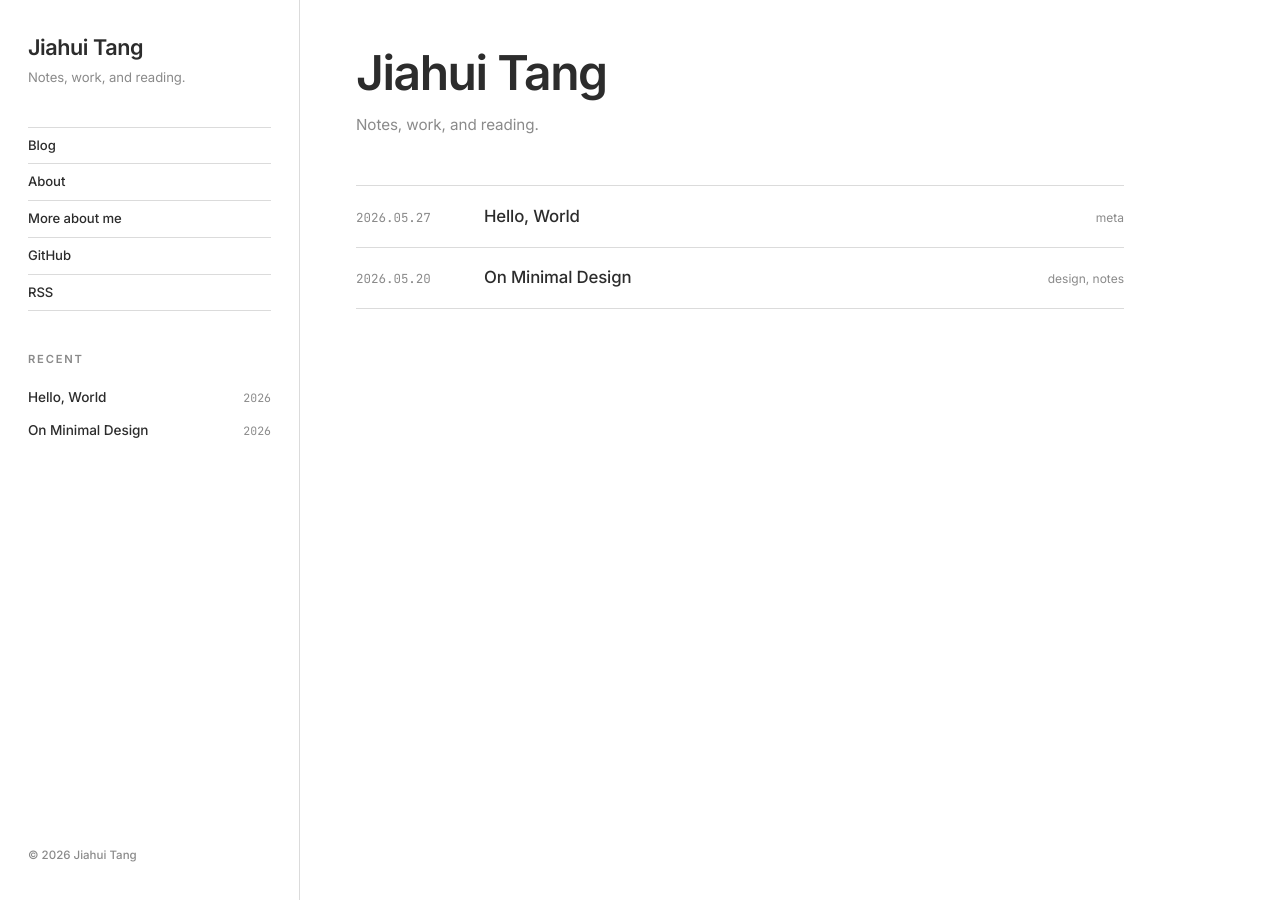
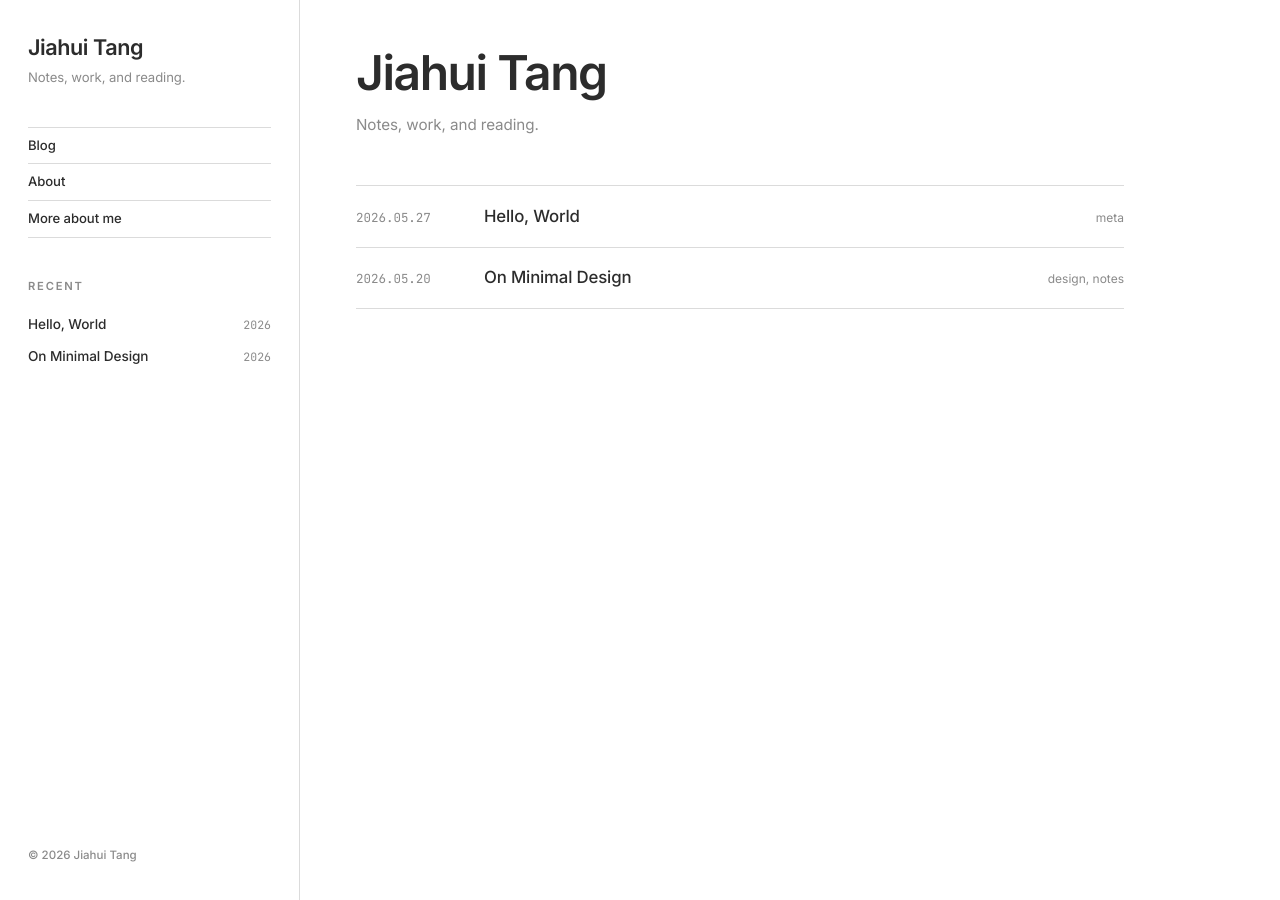
Before and after one commit to tangjiahui/tangjiahui.github.io, a Jekyll site: the page built from index.html, in a window 1280 px wide. Built offline with Jekyll 4.4.1, drawn with Linux system fonts in a browser that asks for light colours; the list of posts is cut into pages by our own code.

Commit message:
Remove GitHub and RSS sidebar links

```diff
--- a/_includes/sidebar.html
+++ b/_includes/sidebar.html
@@ -12,8 +12,6 @@
         <li><a href="{{ '/' | relative_url }}">Blog</a></li>
         <li><a href="{{ '/about/' | relative_url }}">About</a></li>
         <li><a href="{{ '/more/' | relative_url }}">More about me</a></li>
-        <li><a href="https://github.com/tangjiahui" target="_blank" rel="noopener">GitHub</a></li>
-        <li><a href="{{ '/feed.xml' | relative_url }}">RSS</a></li>
       </ul>
     </nav>
 
```
